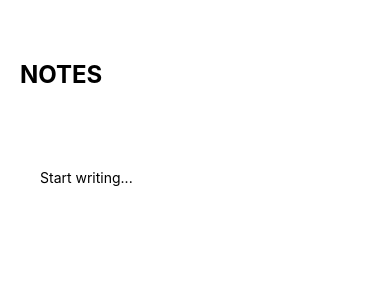
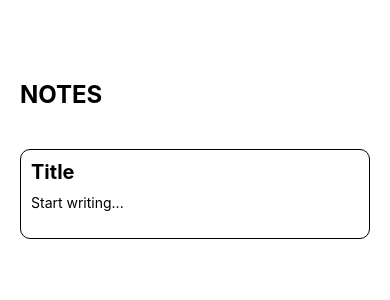
Before and after one commit to tsbrun/notesApp, a React Native app: screen / in a window 390 px wide. Shown: the top 300 px of the page. Built offline with nearby package versions, Linux system fonts and the light colour scheme.

Commit message:
feat(note): has title and body

```diff
--- a/App.js
+++ b/App.js
@@ -17,7 +17,7 @@ const styles = StyleSheet.create({
   container: {
     flex: 1,
     backgroundColor: '#fff',
-    paddingVertical: 60,
+    paddingTop: 80,
     paddingHorizontal: 20,
   },
   sectionTitle: {
@@ -25,7 +25,6 @@ const styles = StyleSheet.create({
     fontWeight: "bold",
   },
   notesWrapper: {
-    paddingTop: 80,
-    paddingHorizontal: 20,
+    paddingTop: 40,
   }
 });
--- a/components/Note.js
+++ b/components/Note.js
@@ -3,14 +3,35 @@ import { View, TextInput, StyleSheet } from "react-native";
 
 const Note = () => {
   return (
-    <View>
-      <TextInput style={styles.input} placeholder="Start writing..." />
+    <View style={styles.textWrapper}>
+      {/* [styles.textWrapper, styles.shadow] */}
+      <TextInput style={styles.title} placeholder="Title" />
+
+      <TextInput style={styles.body} multiline={true} placeholder="Start writing..." />
     </View>
   )
 }
 
 const styles = StyleSheet.create({
-  input: {
+  textWrapper: {
+    borderColor: '#000',
+    borderWidth: 1,
+    borderRadius: 10,
+    paddingVertical: 10,
+    paddingHorizontal: 10,
+  },
+  // shadow: {
+  //   shadowColor: '#EAECEE',
+  //   shadowOffset: {width: 5, height: -5},
+  //   shadowOpacity: 0.2,
+  //   shadowRadius: 10,
+  // },
+  title: {
+    fontSize: 20,
+    fontWeight: 'bold',
+    paddingBottom: 10,
+  },
+  body: {
 
   },
 });
```
